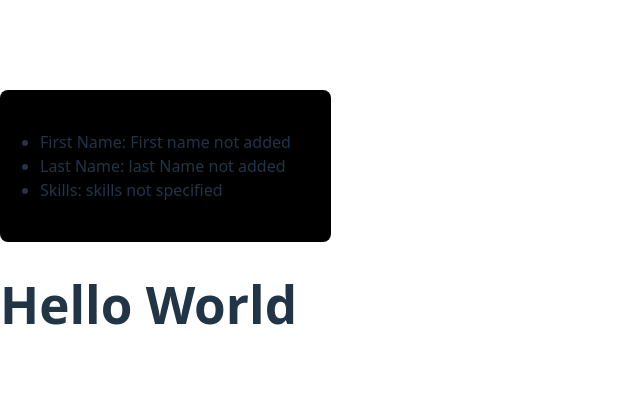
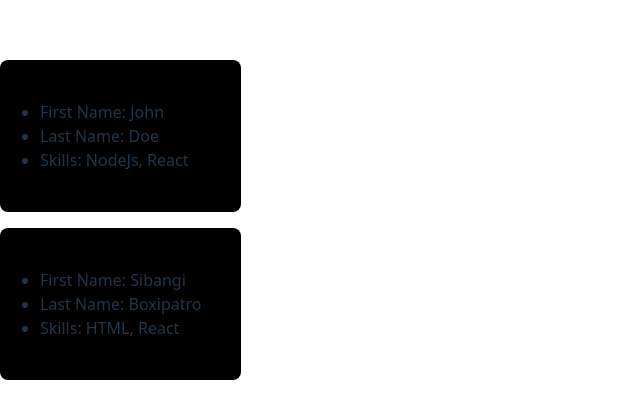
Before and after one commit to Sibangi-2911/Bootcamp-Web-Development, a React (Vite) app in the folder fullstack-react-vite/: page / in a window 1280 px wide. Shown: the part 180-598 px from the top of the page, without its empty margins (0-640 px from the left). Built offline with nearby package versions, Linux system fonts and the light colour scheme.

Commit message:
values assigned to the properties for making iot dynamic

```diff
--- a/fullstack-react-vite/src/App.jsx
+++ b/fullstack-react-vite/src/App.jsx
@@ -1,11 +1,22 @@
 import UserProfile from "./components/userProfile/userProfile";
+
+const user = {
+  firstName: "John",
+  lastName: "Doe",
+  skills: "NodeJs, React",
+};
+const user1 = {
+  firstName: "Sibangi",
+  lastName: "Boxipatro",
+  skills: "HTML, React",
+};
 
 export default function App() {
 
   return (
     <>
-      <UserProfile />
-      <h1>Hello World</h1>
+      <UserProfile firstName={user.firstName}  lastName={user.lastName} skills={user.skills} />
+      <UserProfile firstName={user1.firstName} lastName={user1.lastName} skills={user1.skills} />
     </>
   )
 }
```
